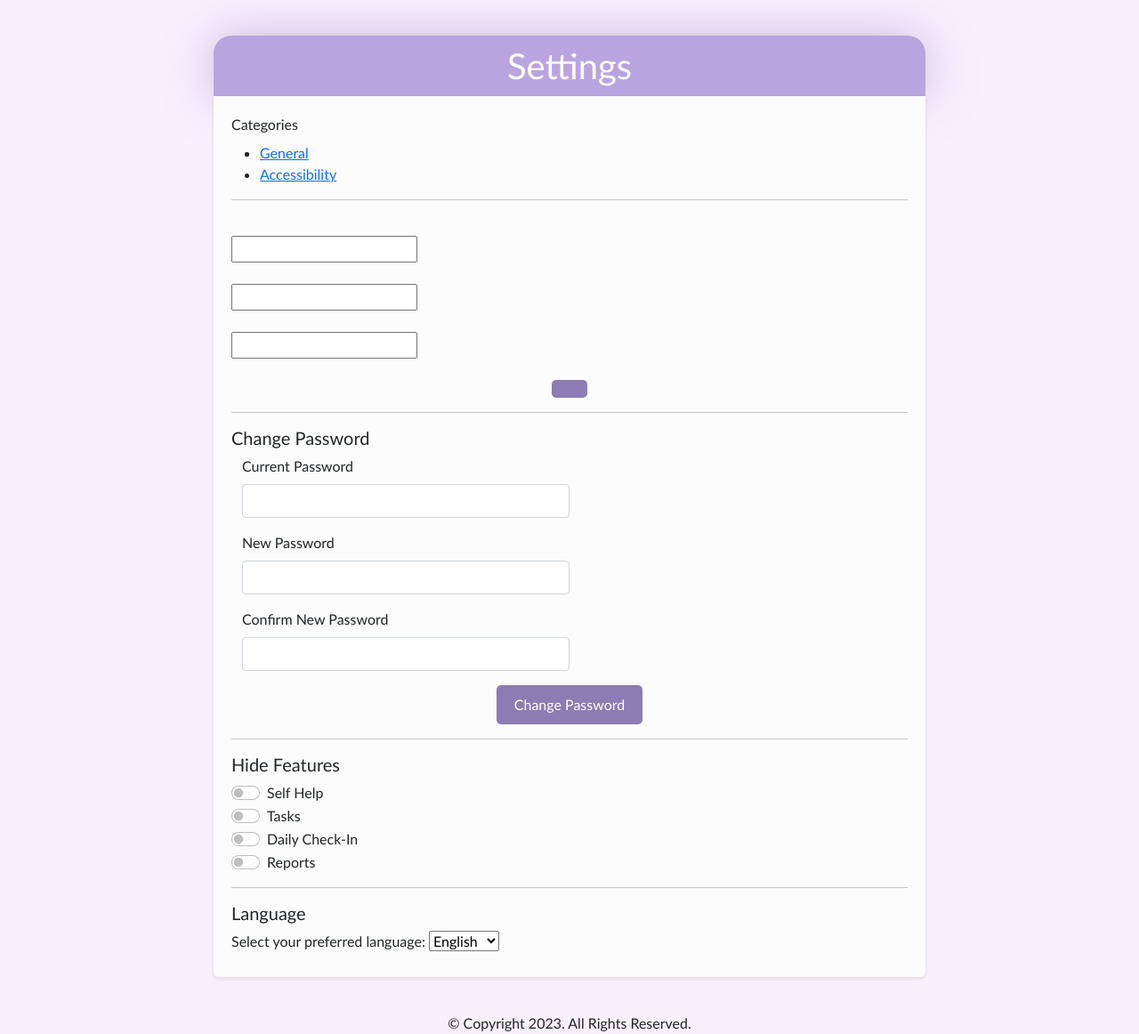
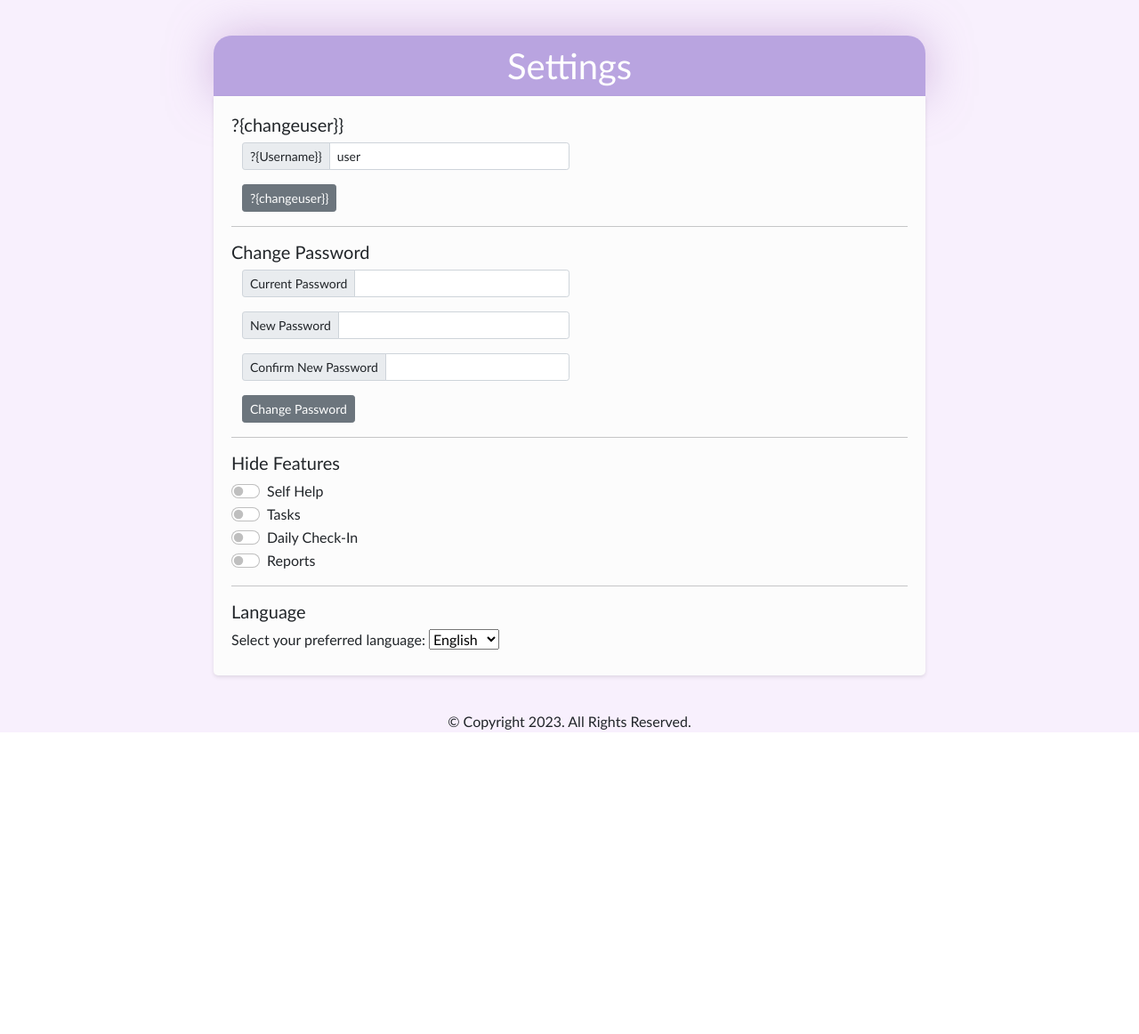
Before and after one commit to sategf/proempo-fl, a Flask app: page /settings in a window 1280 px wide. Shown: the part 60-1222 px from the top of the page at 89% size. After the commit the page ends 883 px from the top, so only its background shows below. Run offline with Flask 3, Linux system fonts and the light colour scheme; a user stored in the database is signed in; some libraries are stand-ins or nearby versions.

Commit message:
Updated change username setting

```diff
--- /dev/null
+++ b/proempo-fl/app.py
@@ -0,0 +1,6 @@
+from website import create_app
+
+app = create_app()
+
+if __name__ == '__main__':
+    app.run(debug=True)
--- /dev/null
+++ b/proempo-fl/main.py
@@ -0,0 +1,6 @@
+from website import create_app
+
+app = create_app()
+
+if __name__ == '__main__':
+    app.run(debug=True)
--- a/website/templates/Settings.html
+++ b/website/templates/Settings.html
@@ -2,7 +2,7 @@
 <head><link href="https://cdn.jsdelivr.net/npm/bootstrap@5.0.2/dist/css/bootstrap.min.css" rel="stylesheet" integrity="sha384-EVSTQN3/azprG1Anm3QDgpJLIm9Nao0Yz1ztcQTwFspd3yD65VohhpuuCOmLASjC" crossorigin="anonymous"></head>
 <h1 align="center">{{title}}</h1>
 <div class="settings-container">
-    <label for="Categories">{{Categories}}</label>
+    <!--<label for="Categories">{{Categories}}</label>
     <ul>
         <li>
           <section>
@@ -14,40 +14,31 @@
         </li>
 
     </ul>
-        <hr>
-        <h4>{{changeuser}}</h5>
-        <form method="POST" action="/change-username">
-
-            <label for="current_username">{{currentuser}}</label><br>
-            <input type="username" name="current_username" required>
-            <br>
-            <label for="new_username">{{newuser}}</label><br>
-            <input type="username" name="new_username" required>
-            <br>
-            <label for="confirm_username">{{confirmnewuser}}</label><br>
-            <input type="username" name="confirm_username" required>
-            <br>
-            <br>
-            <button type="submit">{{changeuser}}</button>
+        <hr>-->
+        <h5>?{changeuser}}</h5>
+        <form method="POST" action="/change-username" class="container">
+            <div class="input-group input-group-sm mb-3">
+                <span class="input-group-text" id="inputGroup-sizing-sm">?{Username}}</span>
+                <input type="text" name="username" class="form-control" required value="{{user.username}}">
+            </div>
+            <button type="submit" class="btn btn-secondary btn-sm">?{changeuser}}</button>
         </form>
         <hr>
         <h5>{{changepass}}</h5>
         <form method="POST" action="/change-password" class="container">
-            <div class="form-group">
-                <label for="current_password">{{currentpass}}</label>
+            <div class="input-group input-group-sm mb-3">
+                <span class="input-group-text" id="inputGroup-sizing-sm">{{currentpass}}</span>
                 <input type="password" name="current_password" class="form-control" required>
-            </div>
-            <div class="form-group">
-                <label for="new_password">{{newpass}}</label>
+              </div>
+            <div class="input-group input-group-sm mb-3">
+                <span class="input-group-text" id="inputGroup-sizing-sm">{{newpass}}</span>
                 <input type="password" name="new_password" class="form-control" required>
-            </div>
-            <div class="form-group">
-                <label for="confirm_password">{{confirmnewpass}}</label>
+              </div>
+            <div class="input-group input-group-sm mb-3">
+                <span class="input-group-text" id="inputGroup-sizing-sm">{{confirmnewpass}}</span>
                 <input type="password" name="confirm_password" class="form-control" required>
-            </div>
-            <div class="form-group">
-                <button type="submit" class="btn btn-primary">{{changepass}}</button>
-            </div>
+              </div>
+            <button type="submit" class="btn btn-secondary btn-sm">{{changepass}}</button>
         </form>
 
         <hr>
@@ -116,49 +107,9 @@
         line-height: 1.5;
     }
 
-    .form-control{
+    .input-group{
         width: 50%;
     }
-     /* Style for the "Change Username" button */
-    form[action="/change-username"] button {
-        background-color: #8b7cb3;
-        color: #fff;
-        border: none;
-        padding: 10px 20px;
-        border-radius: 5px;
-        cursor: pointer;
-        transition: background-color 0.3s;
-
-
-        margin: 0 auto;
-        display: block;
-    }
-
-    form[action="/change-username"] button:hover {
-        background-color: #ffb700ad;
-    }
-
-    /* Style for the "Change Password" button */
-    form[action="/change-password"] button {
-        background-color: #8b7cb3;
-        color: #fff;
-        border: none;
-        padding: 10px 20px;
-        border-radius: 5px;
-        cursor: pointer;
-        transition: background-color 0.3s;
-
-
-        margin: 0 auto;
-        display: block;
-    }
-
-    form[action="/change-password"] button:hover {
-        background-color: #ffb700ad;
-    }
-
-
-
 </style>
 <br>
 <script>
```
Also changed, not shown: proempo-fl/requirements.txt (added, +9 -0 lines), website/auth.py (+8 -11 lines), 3 other files.
